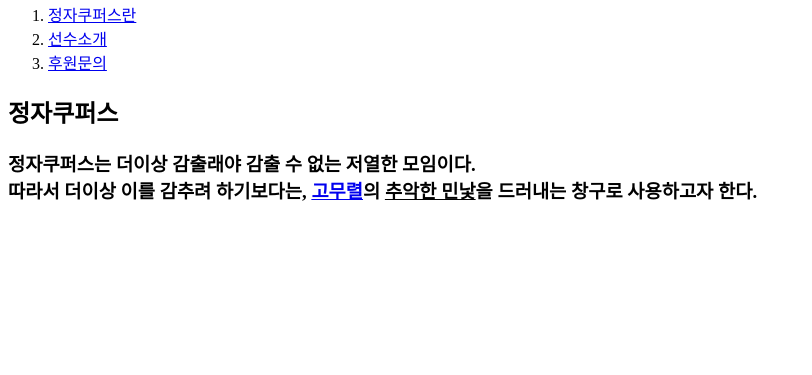
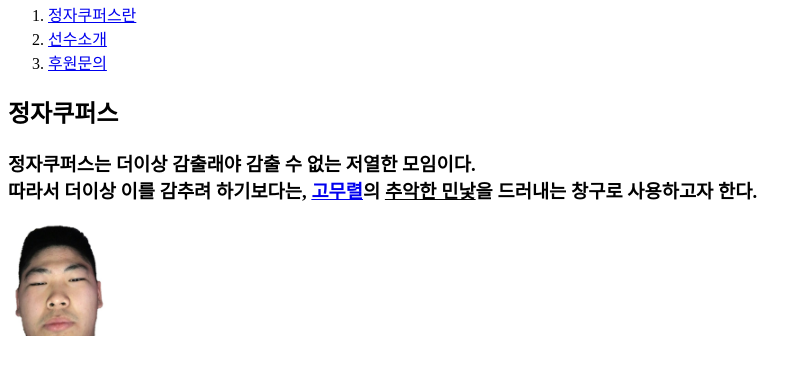
Before and after one commit to hongjunsung/web1, a plain HTML site: page index.html in a window 1280 px wide. Shown: the part 87-462 px from the top of the page, without its empty margins (0-812 px from the left). Drawn offline with Linux system fonts and the light colour scheme.

Commit message:
Add files via upload

```diff
--- a/index.html
+++ b/index.html
@@ -25,6 +25,7 @@
 고무렬</a>의 <strong><u>추악한 민낯</u></strong>을 드러내는
 창구로 사용하고자 한다.</h3>
 
+<img src="moai.jpg" width ="100" ><br><br>
 
 </head>
 </html>
```
